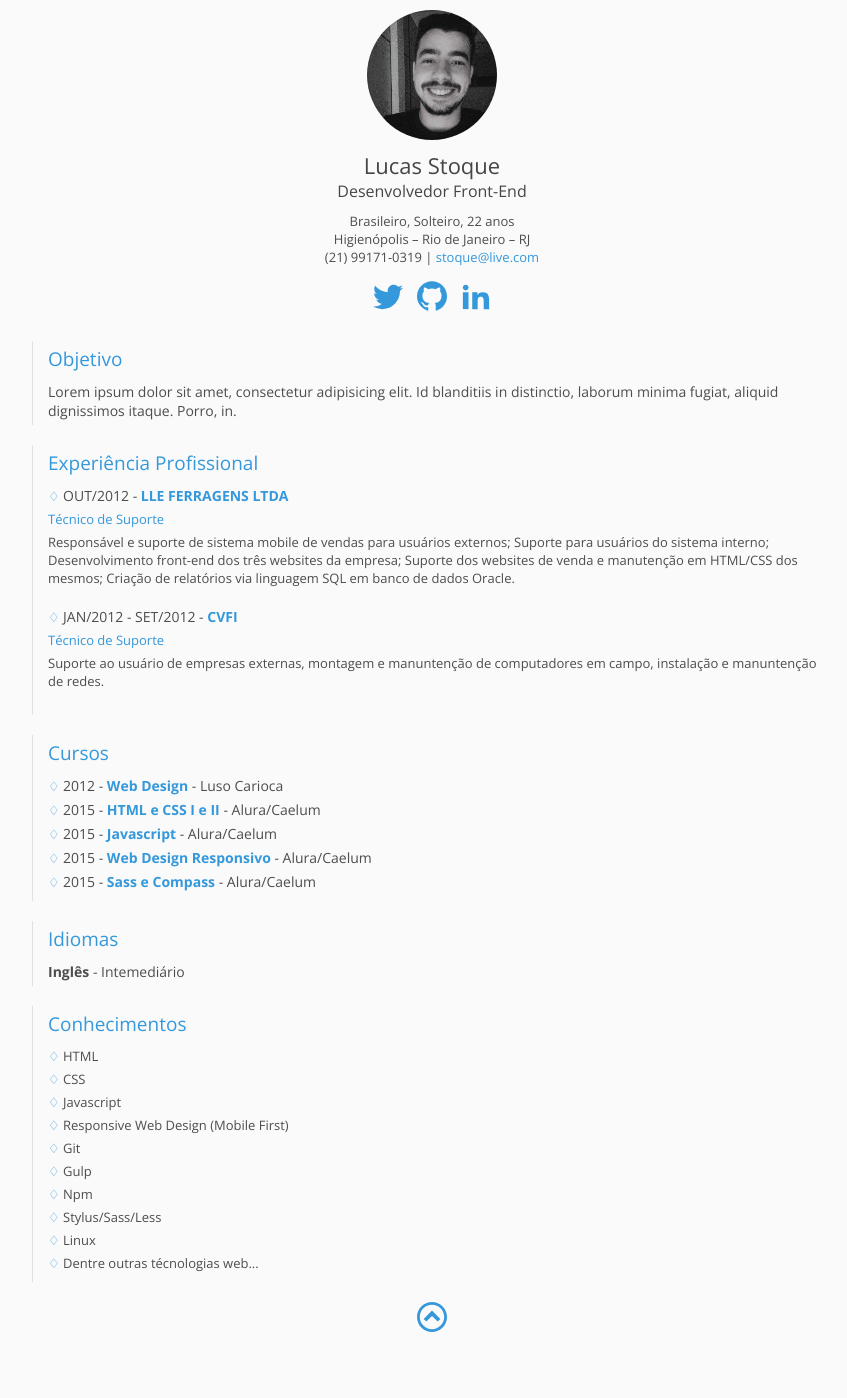
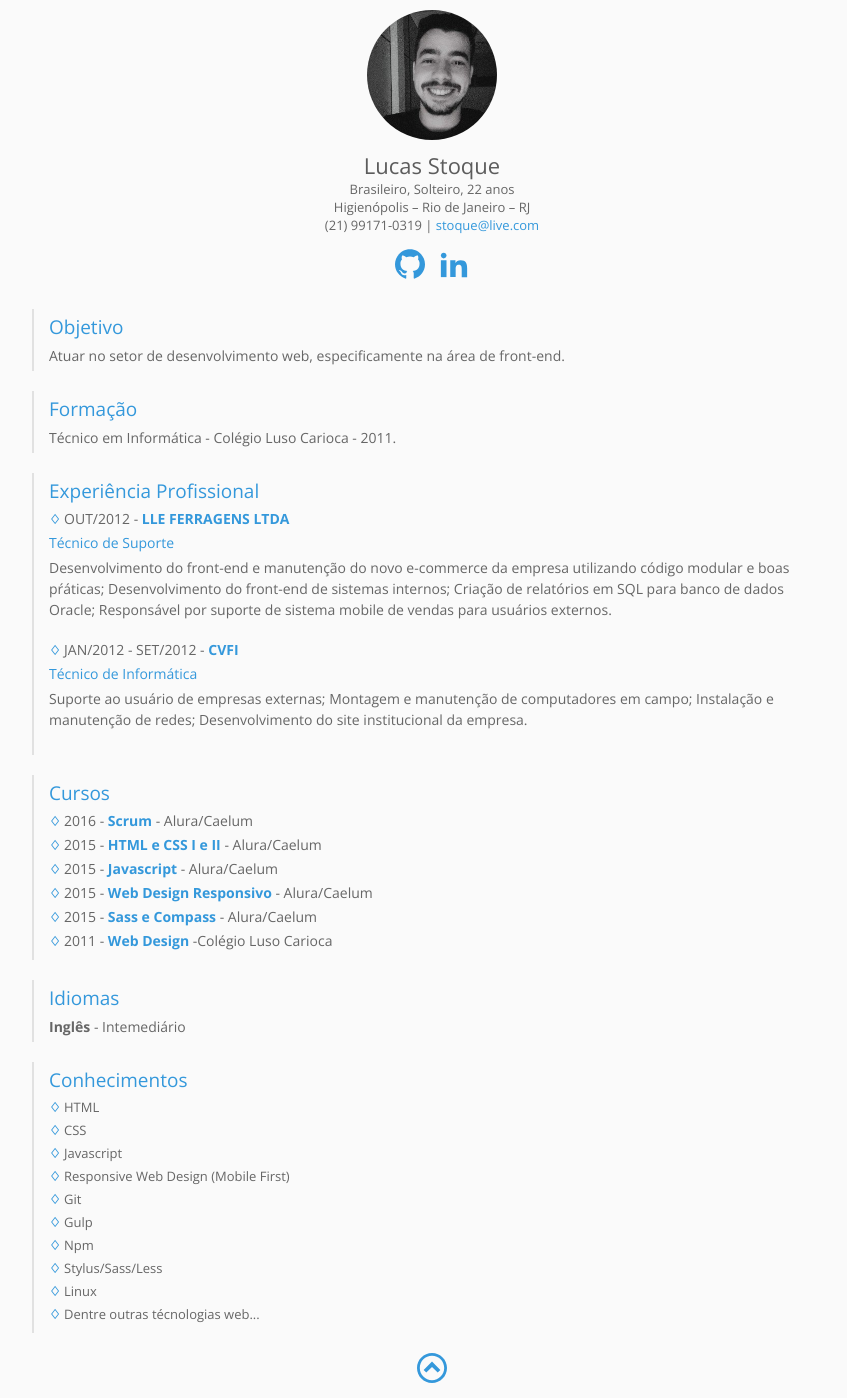
Before and after one commit to stoque/stoque.github.io, a Jekyll site: the page built from index.html, in a window 1280 px wide. Shown: the whole page, without its empty margins (208-1055 px from the left). Built offline with Jekyll 4.4.1, drawn with Linux system fonts in a browser that asks for light colours; before the commit the page ends 1347 px from its top, so only the background shows below that.

Commit message:
Ajustments

```diff
--- a/_layouts/default.html
+++ b/_layouts/default.html
@@ -13,16 +13,16 @@
 	<meta charset="utf-8">
   <meta name="viewport" content="width=device-width, initial-scale=1">
 	<title>Lucas Stoque - Desenvolvedor Front</title>
-  <link href='https://fonts.googleapis.com/css?family=Open+Sans:400,700' rel='stylesheet' type='text/css'>
+  <!-- <link href='https://fonts.googleapis.com/css?family=Open+Sans:400,700' rel='stylesheet' type='text/css'> -->
+  <link href="https://fonts.googleapis.com/css?family=Open+Sans:300,400,700" rel="stylesheet">
   <link rel="stylesheet" href="/assets/styles/main.min.css">
 </head>
 <body>
 	<a name="top"></a>
-	<header class="main-header" name="header">
+	<header class="main-header">
 		<div class="author-info">
 			<img class="avatar" src="assets/images/avatar.jpg" alt="Lucas Stoque">
 			<h1 class="title">Lucas Stoque</h1>
-			<span class="subtitle">Desenvolvedor Front-End</span>
 			<p class="description">
 				Brasileiro, Solteiro, 22 anos <br>
 				Higienópolis – Rio de Janeiro – RJ <br>
@@ -31,13 +31,6 @@
 		</div>
 
 		<ul class="social-nav">
-			<li class="item">
-				<a class="link" href="http://twitter.com/ostoque">
-					<svg class="icon">
-						<use xlink:href="/assets/images/icons.svg#icon-twitter"></use>
-					</svg>
-				</a>
-			</li>
 			<li class="item">
 				<a class="link" href="http://github.com/stoque">
 					<svg class="icon">
@@ -63,7 +56,15 @@
 			<article class="article-content">
 				<h2 class="subtitle">Objetivo</h2>
 				<p class="text">
-					Lorem ipsum dolor sit amet, consectetur adipisicing elit. Id blanditiis in distinctio, laborum minima fugiat, aliquid dignissimos itaque. Porro, in.
+					Atuar no setor de desenvolvimento web, especificamente na área de front-end.
+				</p>
+			</article>
+
+			<!-- Formação -->
+			<article class="article-content">
+				<h2 class="subtitle">Formação</h2>
+				<p class="text">
+					Técnico em Informática - Colégio Luso Carioca - 2011.
 				</p>
 			</article>
 
@@ -75,16 +76,16 @@
 						<span class="name">OUT/2012 - <strong>LLE FERRAGENS LTDA</strong></span> <br>
 						<span class="function">Técnico de Suporte</span>
 
-						<p class="description">
-							Responsável e suporte de sistema mobile de vendas para usuários externos; Suporte para usuários do sistema interno; Desenvolvimento front-end dos três websites da empresa; Suporte dos websites de venda e manutenção em HTML/CSS dos mesmos;  Criação de relatórios via linguagem SQL em banco de dados Oracle.
+						<p class="text">
+							Desenvolvimento do front-end e manutenção do novo e-commerce da empresa utilizando código modular e boas pŕáticas; Desenvolvimento do front-end de sistemas internos; Criação de relatórios em SQL para banco de dados Oracle; Responsável por suporte de sistema mobile de vendas para usuários externos.
 						</p>
 					</li>
 					<li class="item">
 						<span class="name">JAN/2012 - SET/2012 - <strong>CVFI</strong></span> <br>
-						<span class="function">Técnico de Suporte</span>
+						<span class="function">Técnico de Informática</span>
 
-						<p class="description">
-							Suporte ao usuário de empresas externas, montagem e manuntenção de computadores em campo, instalação e manuntenção de redes.
+						<p class="text">
+ 							Suporte ao usuário de empresas externas; Montagem e manutenção de computadores em campo; Instalação e manutenção de redes; Desenvolvimento do site institucional da empresa.
 						</p>
 					</li>
 				</ul>
@@ -95,7 +96,7 @@
 				<h2 class="subtitle">Cursos</h2>
 				<ul class="article-list">
 					<li class="item -small">
-						<span class="name">2012 - <strong>Web Design </strong> - Luso Carioca</span>
+						<span class="name">2016 - <strong>Scrum</strong> - Alura/Caelum</span>
 					</li>
 					<li class="item -small">
 						<span class="name">2015 - <strong>HTML e CSS I e II</strong> - Alura/Caelum</span>
@@ -108,6 +109,9 @@
 					</li>
 					<li class="item -small">
 						<span class="name">2015 - <strong>Sass e Compass</strong> - Alura/Caelum</span>
+					</li>
+					<li class="item -small">
+						<span class="name">2011 - <strong>Web Design </strong> -Colégio  Luso Carioca</span>
 					</li>
 				</ul>
 			</article>
--- a/src/stylus/base/_variables.styl
+++ b/src/stylus/base/_variables.styl
@@ -17,7 +17,7 @@ $primary-color  	= #3498db
 
 // Grays
 $gray-darker  		= lighten(#000, 10%)
-$gray-dark        = lighten(#000, 30%)
+$gray-dark        = lighten(#000, 40%)
 $gray				 			= lighten(#000, 50%)
 $gray-light       = lighten(#000, 85%)
 $gray-lighter 		= lighten(#000, 98%)
--- a/src/stylus/module/_author.styl
+++ b/src/stylus/module/_author.styl
@@ -17,12 +17,7 @@
 		font-weight normal
 		color darken($gray-dark,10%)
 
-	> .subtitle
-		font-size rem(16px)
-		color darken($gray-dark,10%)
-
 	> .description
-		margin-top 10px
 		font-size rem(13px)
 		text-align center
 		color $gray-dark
--- a/src/stylus/module/_list.styl
+++ b/src/stylus/module/_list.styl
@@ -9,6 +9,7 @@
 
 		&:before
 			content "♢ "
+			font-weight 700
 			color $primary-color
 
 		> .name
@@ -19,8 +20,8 @@
 
 		> .function
 			display block
-			margin-top 5px
-			font-size rem(13px)
+			margin 5px 0
+			font-size rem(14px)
 			color $primary-color
 
 		> .description
```
Also changed, not shown: assets/styles/main.css (+11 -15 lines), src/stylus/module/_article.styl (+5 -4 lines), assets/styles/main.min.css.
